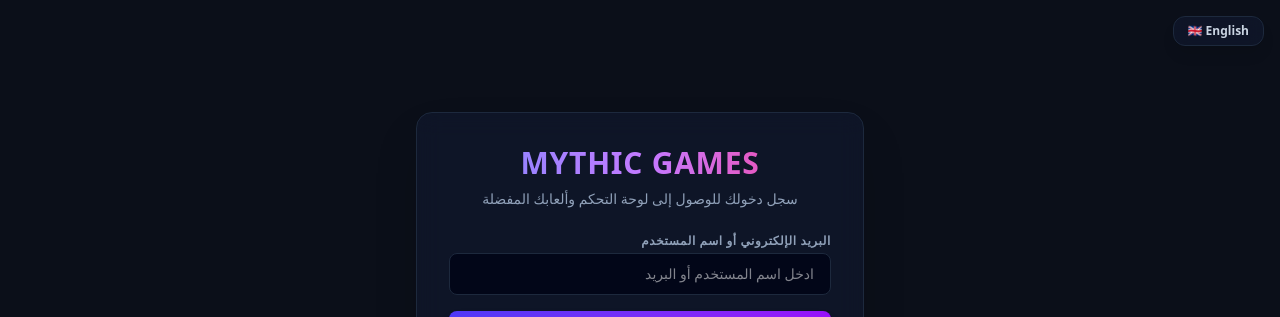
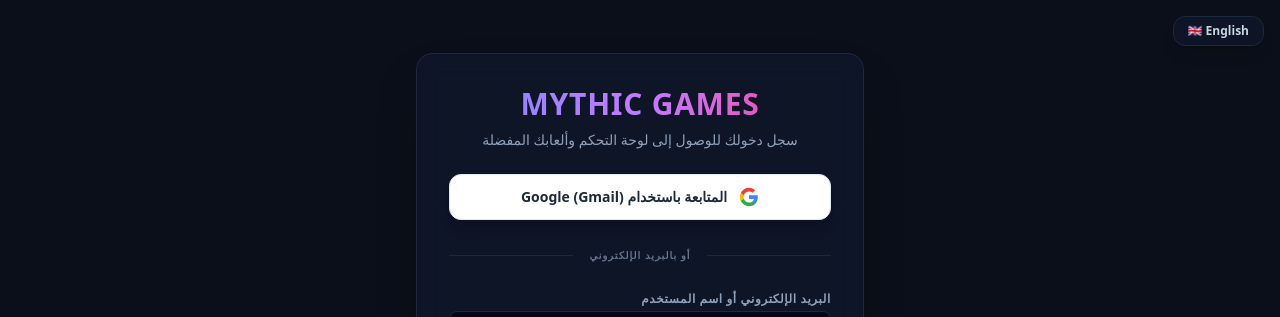
Before and after one commit to mr-mohamed-rashed/wepsit-gaming, a Next.js app: page / in a window 1280 px wide. Shown: the top 317 px of the page. Built offline with nearby package versions, Linux system fonts and the light colour scheme; no server answers.

Commit message:
feat(auth): add continue with Google OAuth and callback handling

```diff
--- /dev/null
+++ b/src/app/auth/callback/page.tsx
@@ -0,0 +1,37 @@
+'use client';
+
+import { useEffect } from 'react';
+import { useRouter } from 'next/navigation';
+import { supabaseClient } from '@/lib/supabase';
+
+export default function AuthCallbackPage() {
+  const router = useRouter();
+
+  useEffect(() => {
+    const handleCallback = async () => {
+      try {
+        if (supabaseClient) {
+          const { data } = await supabaseClient.auth.getSession();
+          if (data?.session) {
+            router.replace('/');
+            return;
+          }
+        }
+      } catch (err) {
+        console.error('[OAuth Callback] Session error:', err);
+      }
+      router.replace('/');
+    };
+
+    handleCallback();
+  }, [router]);
+
+  return (
+    <div className="flex h-screen items-center justify-center bg-[#031020] text-slate-300 font-sans">
+      <div className="flex flex-col items-center gap-3">
+        <div className="w-8 h-8 border-3 border-indigo-500 border-t-transparent rounded-full animate-spin"></div>
+        <p className="text-sm font-semibold">جاري إتمام تسجيل الدخول عبر Google...</p>
+      </div>
+    </div>
+  );
+}
--- a/src/app/page.tsx
+++ b/src/app/page.tsx
@@ -1,7 +1,7 @@
 'use client';
 
 import { useState, useEffect } from 'react';
-import { Profile, DailyQuest } from '@/lib/supabase';
+import { Profile, DailyQuest, supabaseClient } from '@/lib/supabase';
 import { getCurrentUserSession, AuthResponse } from './actions/authActions';
 import { fetchDailyCheck } from './actions/gameActions'; // Load standard daily check helper
 import AuthForm from '@/components/AuthForm';
@@ -59,6 +59,21 @@ export default function Home() {
 
   useEffect(() => {
     loadSession();
+
+    if (supabaseClient) {
+      const { data: { subscription } } = supabaseClient.auth.onAuthStateChange(async (event, session) => {
+        if ((event === 'SIGNED_IN' || event === 'USER_UPDATED') && session?.user) {
+          await loadSession();
+        } else if (event === 'SIGNED_OUT') {
+          setProfile(null);
+          setDailyQuest(null);
+        }
+      });
+
+      return () => {
+        subscription.unsubscribe();
+      };
+    }
   }, []);
 
   const handleAuthSuccess = async (response: AuthResponse) => {
--- a/src/components/AuthForm.tsx
+++ b/src/components/AuthForm.tsx
@@ -2,6 +2,7 @@
 
 import { useState } from 'react';
 import { signUpUser, loginUser, loginAsDevAdmin, AuthResponse } from '@/app/actions/authActions';
+import { isRealSupabaseConfigured, supabaseClient } from '@/lib/supabase';
 
 interface AuthFormProps {
   onAuthSuccess: (response: AuthResponse) => void;
@@ -13,12 +14,16 @@ export default function AuthForm({ onAuthSuccess, lang = 'ar' }: AuthFormProps)
   const [username, setUsername] = useState('');
   const [email, setEmail] = useState('');
   const [loading, setLoading] = useState(false);
+  const [googleLoading, setGoogleLoading] = useState(false);
   const [message, setMessage] = useState<{ text: string; type: 'success' | 'error' } | null>(null);
 
   const t = {
     ar: {
       subtitleLogin: 'سجل دخولك للوصول إلى لوحة التحكم وألعابك المفضلة',
       subtitleSignup: 'أنشئ حساباً جديداً لبدء مغامرتك وربح العملات',
+      continueWithGoogle: 'المتابعة باستخدام Google (Gmail)',
+      googleRedirecting: 'جاري التحويل إلى Google...',
+      orDivider: 'أو بالبريد الإلكتروني',
       usernameLabel: 'اسم المستخدم (Username)',
       usernamePlaceholder: 'مثال: GamerPro_99',
       emailOrUserLabel: 'البريد الإلكتروني أو اسم المستخدم',
@@ -34,11 +39,15 @@ export default function AuthForm({ onAuthSuccess, lang = 'ar' }: AuthFormProps)
       offlineActive: 'وضع التطوير النشط: يدعم تسجيل الدخول التجريبي التلقائي (Offline-First)',
       successMsg: 'تمت العملية بنجاح!',
       errorFallback: 'حدث خطأ ما.',
-      errorUnexpected: 'حدث خطأ غير متوقع.'
+      errorUnexpected: 'حدث خطأ غير متوقع.',
+      googleMockSuccess: 'تم تسجيل الدخول التجريبي بحساب Google بنجاح!'
     },
     en: {
       subtitleLogin: 'Sign in to access your dashboard and play your favorite games',
       subtitleSignup: 'Create a new account to start your adventure and earn coins',
+      continueWithGoogle: 'Continue with Google (Gmail)',
+      googleRedirecting: 'Redirecting to Google...',
+      orDivider: 'OR WITH EMAIL',
       usernameLabel: 'Username',
       usernamePlaceholder: 'e.g. GamerPro_99',
       emailOrUserLabel: 'Email or Username',
@@ -54,7 +63,8 @@ export default function AuthForm({ onAuthSuccess, lang = 'ar' }: AuthFormProps)
       offlineActive: 'Developer Mode active: supports local mock authentication (Offline-First)',
       successMsg: 'Successful!',
       errorFallback: 'An error occurred.',
-      errorUnexpected: 'An unexpected error occurred.'
+      errorUnexpected: 'An unexpected error occurred.',
+      googleMockSuccess: 'Mock Google login successful!'
     }
   }[lang];
 
@@ -108,6 +118,41 @@ export default function AuthForm({ onAuthSuccess, lang = 'ar' }: AuthFormProps)
     }
   };
 
+  const handleGoogleLogin = async () => {
+    setGoogleLoading(true);
+    setMessage(null);
+
+    try {
+      if (isRealSupabaseConfigured && supabaseClient) {
+        const { error } = await supabaseClient.auth.signInWithOAuth({
+          provider: 'google',
+          options: {
+            redirectTo: typeof window !== 'undefined' ? `${window.location.origin}/auth/callback` : undefined,
+            queryParams: {
+              access_type: 'offline',
+              prompt: 'consent',
+            },
+          },
+        });
+        if (error) throw new Error(error.message);
+      } else {
+        // Mock Google Login fallback for offline mode
+        const res = await loginUser('google_player@gmail.com');
+        if (res.success) {
+          setMessage({ text: t.googleMockSuccess, type: 'success' });
+          if (res.profile) {
+            setTimeout(() => {
+              onAuthSuccess(res);
+            }, 800);
+          }
+        }
+      }
+    } catch (err: any) {
+      setMessage({ text: err.message || t.errorUnexpected, type: 'error' });
+      setGoogleLoading(false);
+    }
+  };
+
   return (
     <div className="w-full max-w-md bg-slate-900/80 backdrop-blur-md border border-slate-800 rounded-2xl p-8 shadow-2xl space-y-6">
       <div className="text-center space-y-2">
@@ -117,6 +162,44 @@ export default function AuthForm({ onAuthSuccess, lang = 'ar' }: AuthFormProps)
         <p className="text-sm text-slate-400">
           {isLogin ? t.subtitleLogin : t.subtitleSignup}
         </p>
+      </div>
+
+      {/* Google Sign In Button */}
+      <button
+        type="button"
+        onClick={handleGoogleLogin}
+        disabled={loading || googleLoading}
+        className="w-full py-3 px-4 bg-white hover:bg-slate-100 active:scale-[0.98] text-slate-800 font-bold rounded-xl text-sm transition-all shadow-lg flex items-center justify-center gap-3 cursor-pointer border border-slate-200"
+      >
+        {googleLoading ? (
+          <div className="w-5 h-5 border-2 border-slate-600 border-t-transparent rounded-full animate-spin"></div>
+        ) : (
+          <svg className="w-5 h-5 shrink-0" viewBox="0 0 24 24">
+            <path
+              fill="#4285F4"
+              d="M22.56 12.25c0-.78-.07-1.53-.2-2.25H12v4.26h5.92c-.26 1.37-1.04 2.53-2.21 3.31v2.77h3.57c2.08-1.92 3.28-4.74 3.28-8.09z"
+            />
+            <path
+              fill="#34A853"
+              d="M12 23c2.97 0 5.46-.98 7.28-2.66l-3.57-2.77c-.98.66-2.23 1.06-3.71 1.06-2.86 0-5.29-1.93-6.16-4.53H2.18v2.84C3.99 20.53 7.7 23 12 23z"
+            />
+            <path
+              fill="#FBBC05"
+              d="M5.84 14.09c-.22-.66-.35-1.36-.35-2.09s.13-1.43.35-2.09V7.06H2.18C1.43 8.55 1 10.22 1 12s.43 3.45 1.18 4.94l2.85-2.22.81-.63z"
+            />
+            <path
+              fill="#EA4335"
+              d="M12 5.38c1.62 0 3.06.56 4.21 1.64l3.15-3.15C17.45 2.09 14.97 1 12 1 7.7 1 3.99 3.47 2.18 7.06l3.66 2.84c.87-2.6 3.3-4.52 6.16-4.52z"
+            />
+          </svg>
+        )}
+        <span>{googleLoading ? t.googleRedirecting : t.continueWithGoogle}</span>
+      </button>
+
+      <div className="relative flex py-1 items-center">
+        <div className="flex-grow border-t border-slate-800"></div>
+        <span className="flex-shrink mx-4 text-slate-500 text-[10px] uppercase font-bold tracking-widest">{t.orDivider}</span>
+        <div className="flex-grow border-t border-slate-800"></div>
       </div>
 
       <form onSubmit={handleSubmit} className="space-y-4">
--- a/src/lib/supabaseServer.ts
+++ b/src/lib/supabaseServer.ts
@@ -89,9 +89,33 @@ export async function getProfile(userId: string): Promise<Profile> {
       .from('profiles')
       .select('*')
       .eq('id', userId)
-      .single();
-    if (error) throw new Error(error.message);
-    return data as Profile;
+      .maybeSingle();
+
+    if (data) return data as Profile;
+
+    // Fallback: If profile doesn't exist yet (e.g. initial Google OAuth sign in)
+    const { data: authData } = await supabaseClient.auth.getUser();
+    const user = authData?.user;
+    const username = user?.user_metadata?.full_name ||
+                     user?.user_metadata?.name ||
+                     user?.email?.split('@')[0] ||
+                     `Player_${userId.substring(0, 8)}`;
+    const avatar_url = user?.user_metadata?.avatar_url ||
+                       user?.user_metadata?.picture ||
+                       `https://api.dicebear.com/7.x/bottts/svg?seed=${userId}`;
+
+    const newProfile: Profile = {
+      id: userId,
+      username,
+      avatar_url,
+      gold_coins: 100,
+      wins: 0,
+      losses: 0,
+      unlocked_emotes: [],
+    };
+
+    await supabaseClient.from('profiles').upsert(newProfile);
+    return newProfile;
   } else {
     const { profile } = await getMockDb(userId);
     return profile;
@@ -104,9 +128,18 @@ export async function getDailyQuest(userId: string): Promise<DailyQuest> {
       .from('daily_quests')
       .select('*')
       .eq('user_id', userId)
-      .single();
-    if (error) throw new Error(error.message);
-    return data as DailyQuest;
+      .maybeSingle();
+
+    if (data) return data as DailyQuest;
+
+    const defaultQuest: DailyQuest = {
+      user_id: userId,
+      last_login_claim: new Date(Date.now() - 25 * 60 * 60 * 1000).toISOString(),
+      matches_played_today: 0,
+    };
+
+    await supabaseClient.from('daily_quests').upsert(defaultQuest);
+    return defaultQuest;
   } else {
     const { dailyQuest } = await getMockDb(userId);
     return dailyQuest;
```
